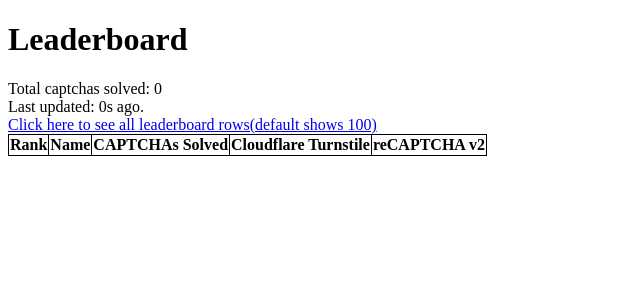
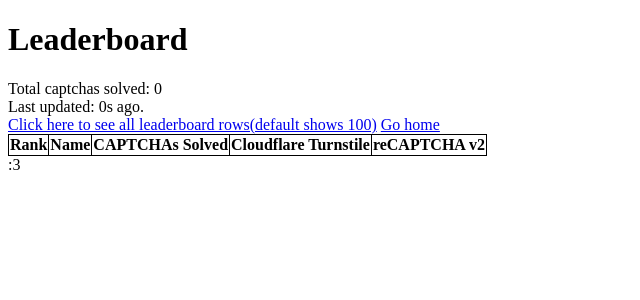
Before and after one commit to opticaldrive/BotThisSite, a FastAPI app: page /leaderboard in a window 1280 px wide. Shown: the top 300 px of the page, without its empty margins (0-640 px from the left). Run offline with FastAPI, Linux system fonts and the light colour scheme; lists and menus that the app fills with data are empty.

Commit message:
feat: homepage link on leaderboard

```diff
--- a/templates/leaderboard.html
+++ b/templates/leaderboard.html
@@ -17,6 +17,7 @@
 Total captchas solved: {{total_solved}} <br>
 Last updated: {{cache_age}}s ago. <br>
 <a href="/leaderboard?all=true">Click here to see all leaderboard rows(default shows 100)</a>
+<a href="/">Go home</a>
 <table>
 <thead>
 
@@ -44,6 +45,6 @@ Last updated: {{cache_age}}s ago. <br>
     {% endfor %}
 </tbody>
 </table>
-
+:3
 </body>
 </html>
```
